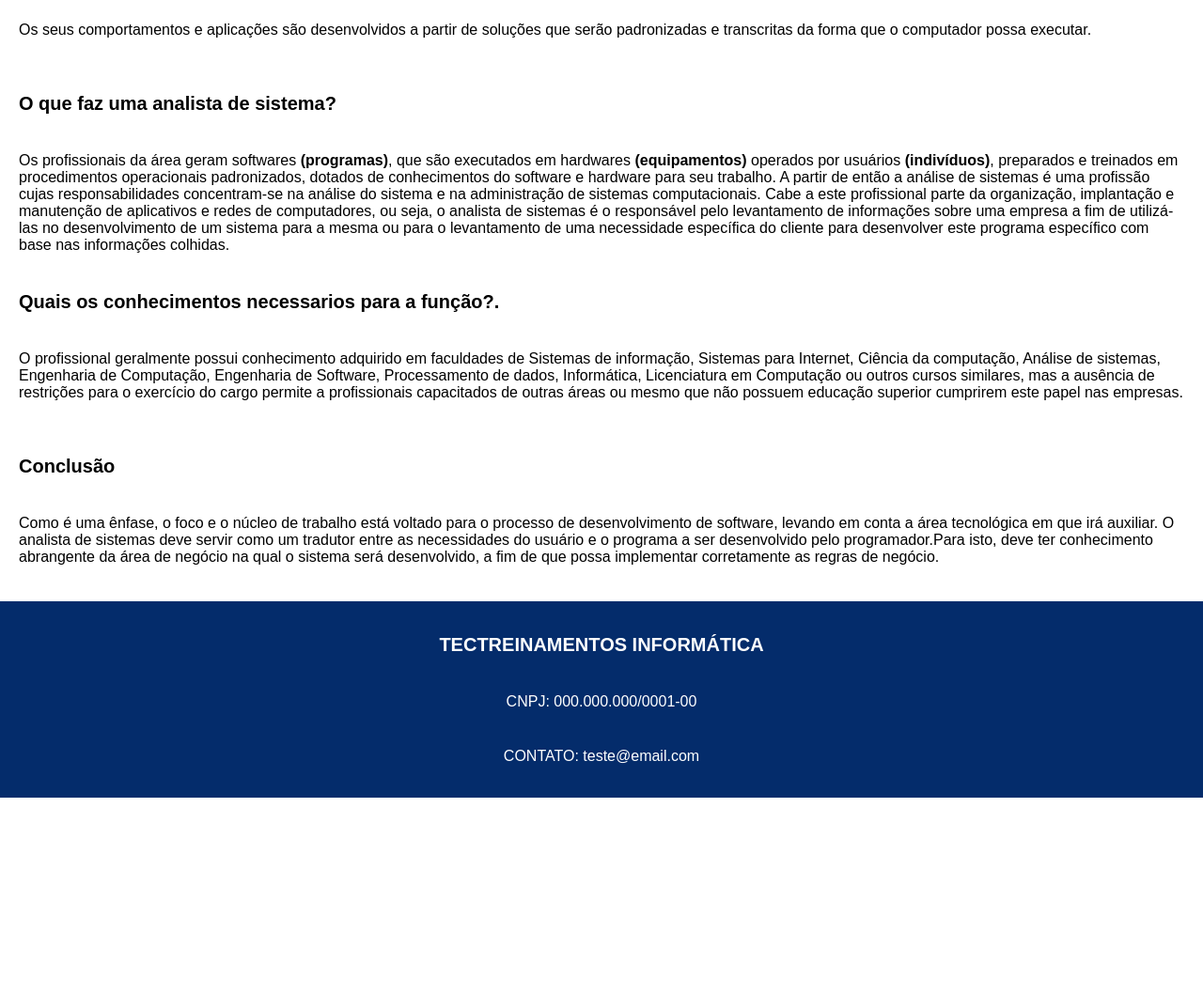
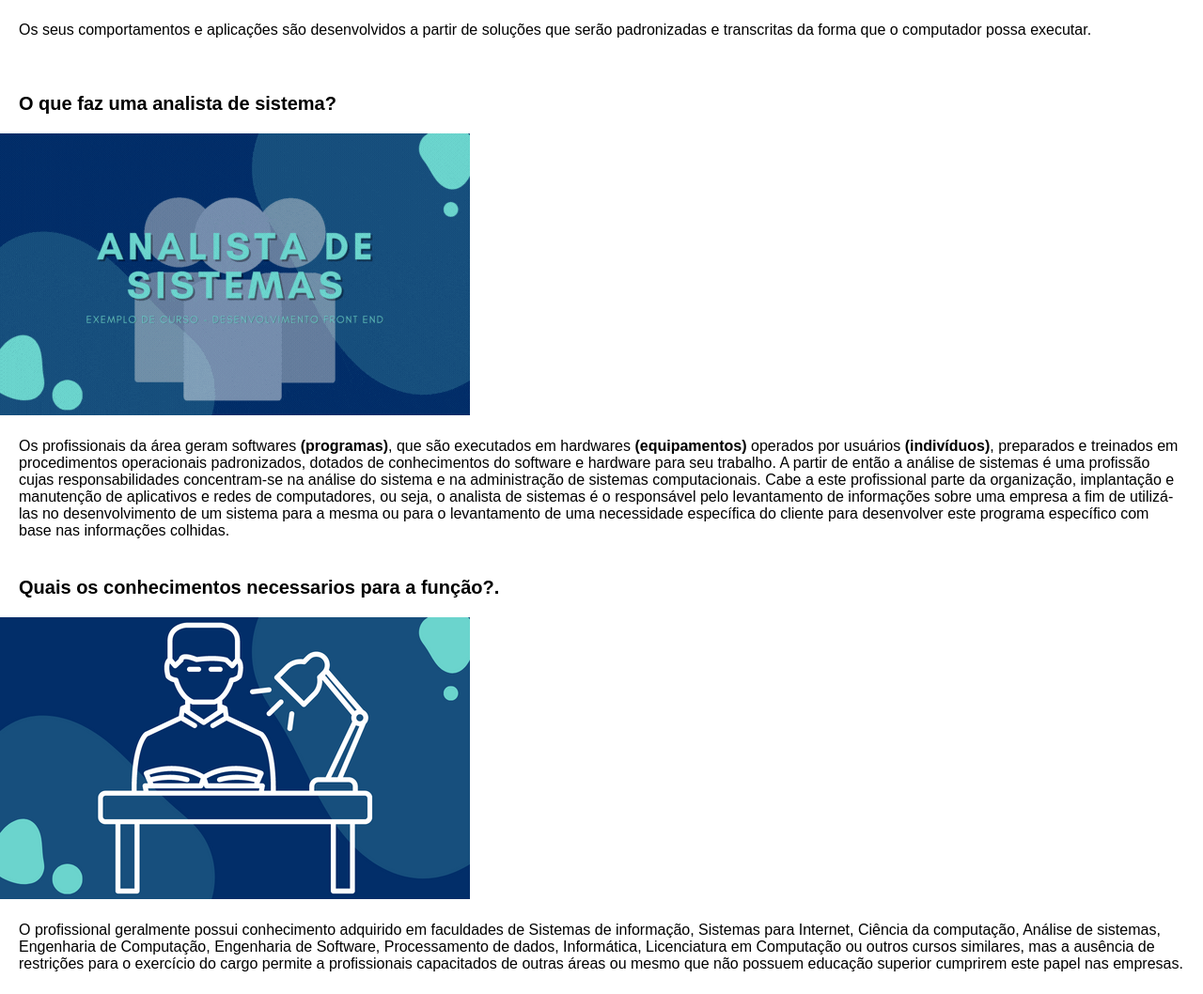
Before and after one commit to sousamarcelo/html_e_css, a plain HTML site: page index.html in a window 1280 px wide. Shown: the part 598-1656 px from the top of the page at 94% size. Before the commit the page ends 1447 px from the top, so only its background shows below. Drawn offline with Linux system fonts and the light colour scheme.

Commit message:
12. Formatando Títulos e Imagens

```diff
--- a/index.html
+++ b/index.html
@@ -70,12 +70,18 @@
 		</p>
 		<br>
 		<h2>O que faz uma analista de sistema?</h2>
+		<figure>
+			<img src="img/analista-img1.gif" alt="O que faz um analista de sistemas">
+		</figure>
 		<p>
 			Os profissionais da área geram softwares <strong>(programas)</strong>, que são executados em hardwares <strong>(equipamentos)</strong> operados por usuários <strong>(indivíduos)</strong>, preparados e treinados em procedimentos operacionais padronizados, dotados de conhecimentos do software e hardware para seu trabalho.
 			A partir de então a análise de sistemas é uma profissão cujas responsabilidades concentram-se na análise do sistema e na administração de sistemas computacionais.
 			Cabe a este profissional parte da organização, implantação e manutenção de aplicativos e redes de computadores, ou seja, o analista de sistemas é o responsável pelo levantamento de informações sobre uma empresa a fim de utilizá-las no desenvolvimento de um sistema para a mesma ou para o levantamento de uma necessidade específica do cliente para desenvolver este programa específico com base nas informações colhidas.
 		</p>
 		<h2>Quais os conhecimentos necessarios para a função?.</h2>
+		<figure>
+			<img src="img/analista-img2.png" alt="Quais os conhecimentos necessarios para a função">
+		</figure>
 		<p>
 			O profissional geralmente possui conhecimento adquirido em faculdades de Sistemas de informação, Sistemas para Internet, Ciência da computação, Análise de sistemas, Engenharia de Computação, Engenharia de Software, Processamento de dados, Informática, Licenciatura em Computação ou outros cursos similares, mas a ausência de restrições para o exercício do cargo permite a profissionais capacitados de outras áreas ou mesmo que não possuem educação superior cumprirem este papel nas empresas.
 		</p>
```
Also changed, not shown: img/analista-img1.gif (added), img/analista-img2.png (added).
